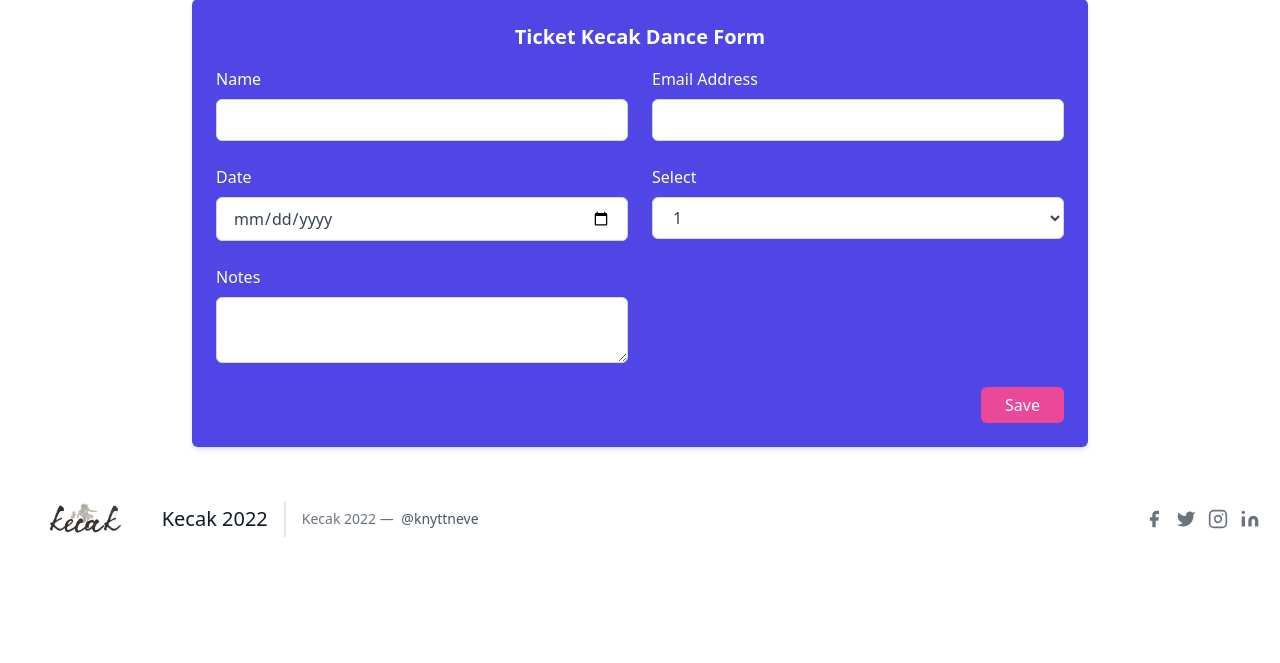
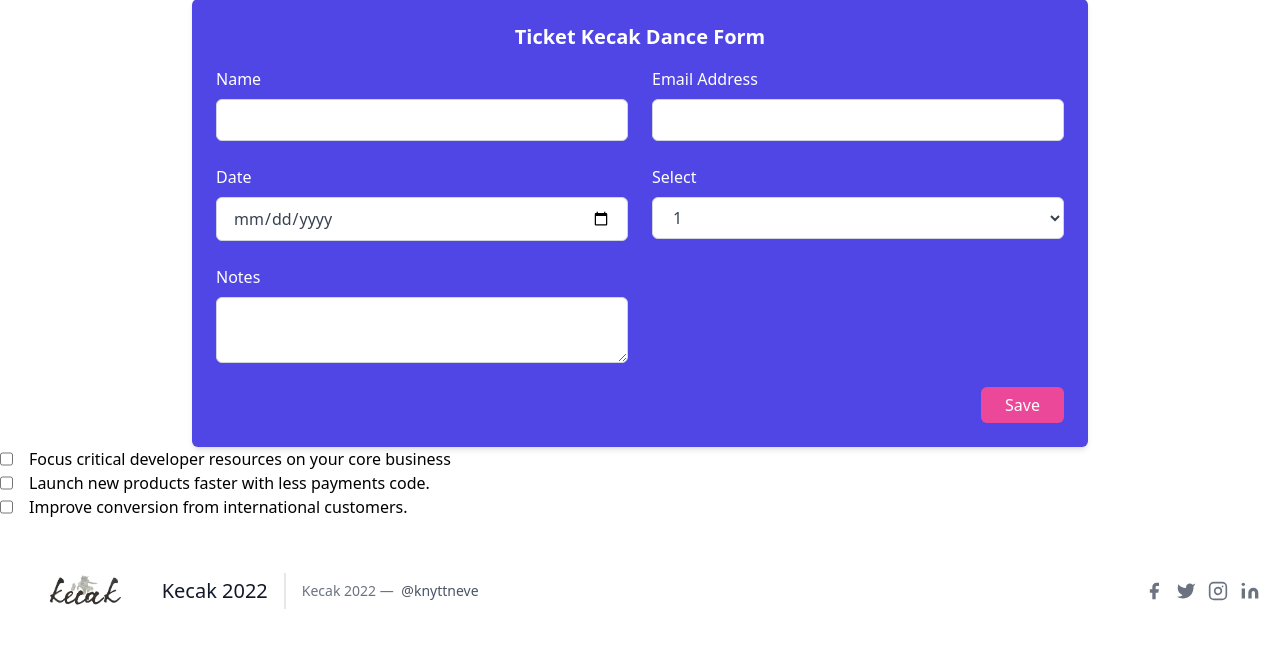
Before and after one commit to Erlangga28/Reservation-of-TariKecak, a PHP site: page /buyticket.php in a window 1280 px wide. Shown: the part 261-924 px from the top of the page. Before the commit the page ends 798 px from the top, so only its background shows below. Run offline with PHP 8.4, Linux system fonts and the light colour scheme; some libraries are stand-ins or nearby versions.

Commit message:
Any change

```diff
--- a/buyticket.php
+++ b/buyticket.php
@@ -90,6 +90,23 @@
     </form>
 </section>
 
+<div class="flex">
+  <input type="checkbox" class="" name="" id="">
+    <p class="text-justify ml-4">Focus critical developer resources on your core business</p>
+  </div>
+  <div class="flex">
+    <input type="checkbox" class="" name="" id="">
+      <p class="text-justify ml-4">Launch new products faster with less payments code.</p>
+    </div>
+  <div class="flex">
+    <input type="checkbox" class="" name="" id="">
+    <p class="text-justify ml-4">Improve conversion from international customers.</p>
+  </div>
+</div>
+</div>
+</div>
+</div>
+
 <footer class="text-gray-600 body-font">
   <div class="container px-5 py-8 mx-auto flex items-center sm:flex-row flex-col">
     <a class="flex title-font font-medium items-center md:justify-start justify-center text-gray-900">
```
